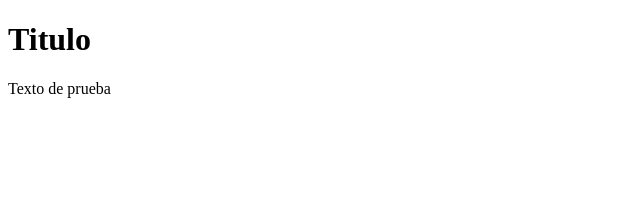
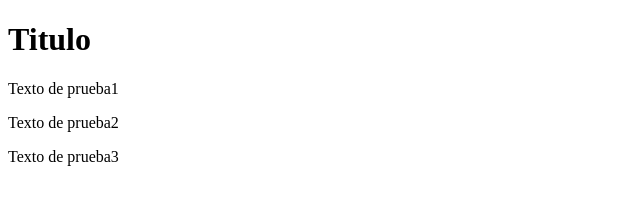
Before and after one commit to BrayanAlexisPerdomo/proyectoDemoCursoPrework, a plain HTML site: page index.html in a window 1280 px wide. Shown: the whole page, without its empty margins (0-640 px from the left). Drawn offline with Linux system fonts and the light colour scheme.

Commit message:
second commit

```diff
--- a/index.html
+++ b/index.html
@@ -4,10 +4,12 @@
     <meta charset="UTF-8">
     <meta http-equiv="X-UA-Compatible" content="IE=edge">
     <meta name="viewport" content="width=device-width, initial-scale=1.0">
-    <title>Archvio desde WSL</title>
+    <title>Titulo de la Pag</title>
 </head>
 <body>
     <h1>Titulo</h1>
-    <p>Texto de prueba</p>
+    <p>Texto de prueba1</p>
+    <p>Texto de prueba2</p>
+    <p>Texto de prueba3</p>
 </body>
 </html>
```
